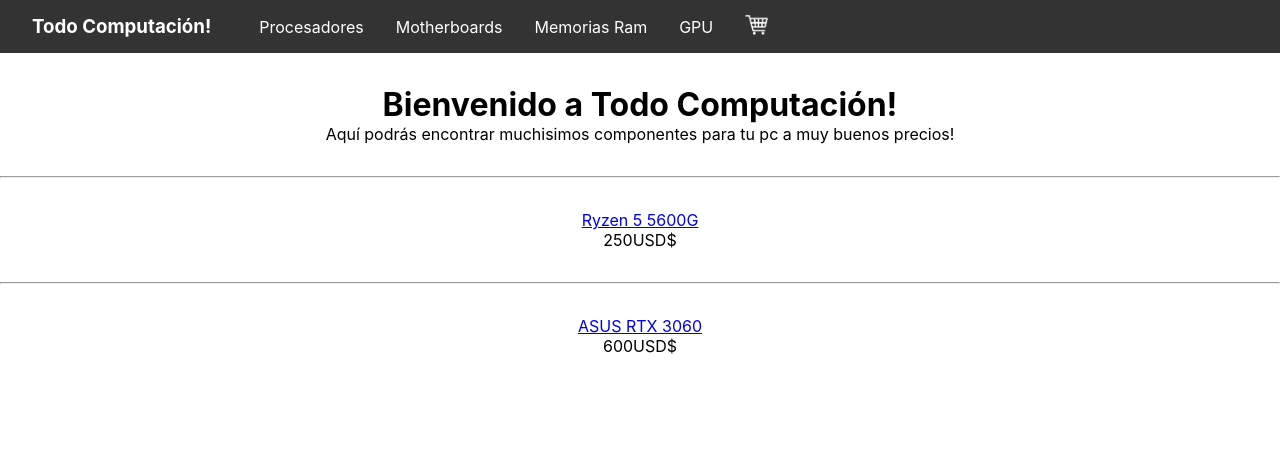
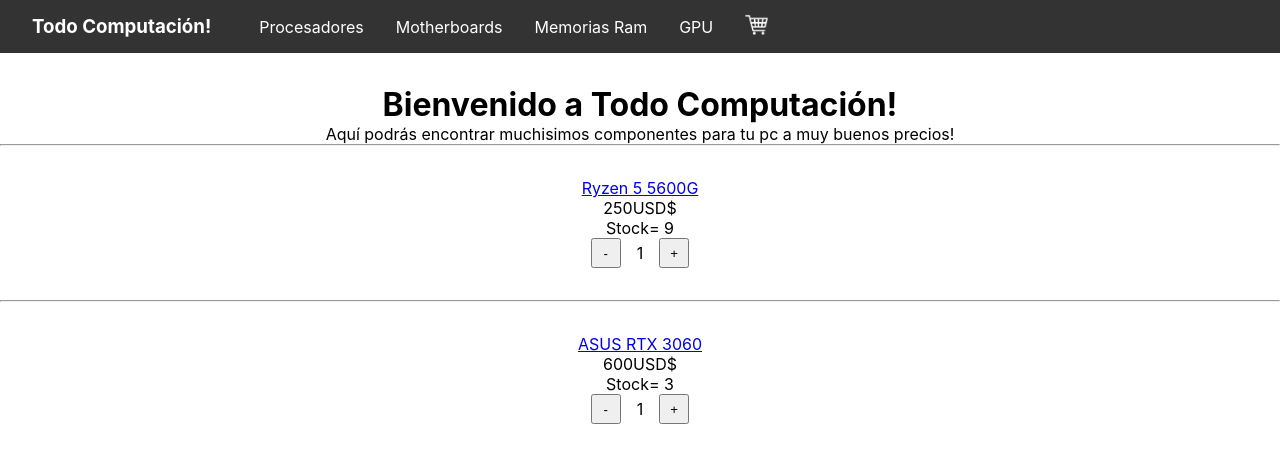
Before and after one commit to ManuelGenaro01/arma-tu-pc, a React (Create React App) app: page / in a window 1280 px wide. Shown: the top 462 px of the page. Built offline with nearby package versions, Linux system fonts and the light colour scheme; the HTML template or start-up script is replaced by a standard one.

Commit message:
Clase 4 Entrega

```diff
--- a/src/App.css
+++ b/src/App.css
@@ -33,6 +33,21 @@
   background-color: #333;
   width: 100%;
 }
+.button{
+  display:flex;
+  flex-direction: row;
+  align-items: center;
+  justify-content: center;
+  padding-bottom:1rem;
+}
+.button button{
+  width:30px;
+  height: 30px;
+}
+.button .cantidad{
+  padding-left: 1rem;
+  padding-right: 1rem;
+}
 .a{
   display: block;
   color: white;
@@ -44,8 +59,8 @@
   background-color: #111;
 }
 .section{
+  width: 100%;
   padding-top:2rem;
-  padding-bottom: 2rem;
 }
 @keyframes App-logo-spin {
   from {
--- a/src/App.js
+++ b/src/App.js
@@ -2,6 +2,7 @@
 import './App.css';
 import NavBar from './components/NavBar';
 import ProductosEjemplo from "./components/ItemListContainer";
+import ItemCount from "./components/ItemCount"
 
 function App() {
   return (
@@ -15,8 +16,10 @@
       </div>
       <hr />
       <ProductosEjemplo nombre="Ryzen 5 5600G" precio="250USD$"/>
+      <p className="button"><ItemCount  stock={9} inicioStock={1}  /></p>
       <hr />
       <ProductosEjemplo nombre="ASUS RTX 3060" precio="600USD$"/>
+      <p className="button"><ItemCount  stock={3} inicioStock={1}  /></p>
     </div>
   );
 }
--- /dev/null
+++ b/src/components/ItemCount.js
@@ -0,0 +1,29 @@
+import React, { useState } from "react";
+
+const Cart =(props)=>{
+    const [cantidad, setRates]=useState(props.inicioStock)
+
+    const Aumentar =()=>{
+        if(cantidad<props.stock){
+        setRates(cantidad+1)
+        }
+    }
+    const Disminuir =()=>{
+        if(cantidad>props.inicioStock){
+        setRates(cantidad-1)
+        }
+    }
+
+    return(
+        <div>
+            <p>Stock= {props.stock}</p>
+            <div className="button">
+                <button onClick={Disminuir}>-</button>
+                <p className="cantidad">{cantidad}</p>
+                <button onClick={Aumentar}>+</button>
+            </div>
+        </div>
+    )
+}
+
+export default Cart
--- a/src/components/ItemListContainer.js
+++ b/src/components/ItemListContainer.js
@@ -5,7 +5,10 @@
         <>
         <div className="section">
         <ul>
-        <li><p><a href="#">{props.nombre}</a></p><p>{props.precio}</p></li>
+            <li>
+                <p><a href="#">{props.nombre}</a></p>
+                <p>{props.precio}</p>
+            </li>
         </ul>
         </div>
         </>
```
Lines whose indentation alone changed are shown as unchanged.
